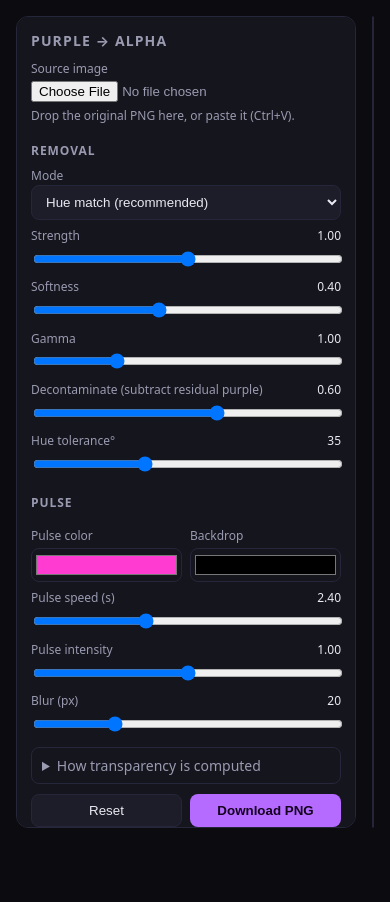
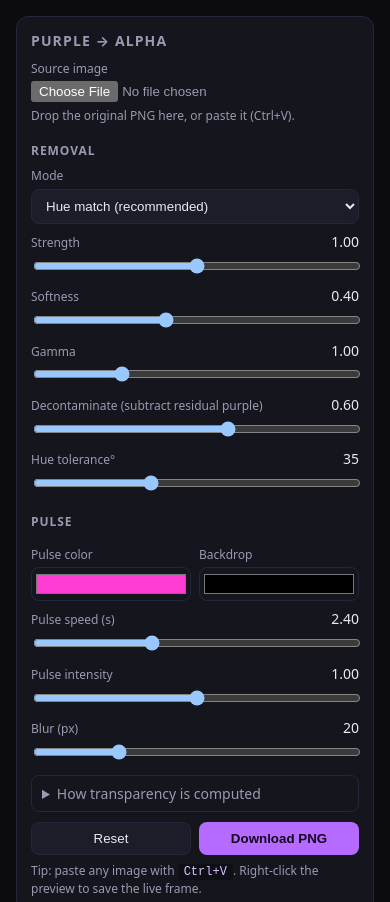
Before and after one commit to DevilsNerve/ChromaKey-Forge, a plain HTML site: page index.html in a window 390 px wide. Shown: the top 902 px of the page. Before the commit the page ends 844 px from the top, so only its background shows below. Drawn offline with Linux system fonts and the light colour scheme.

Commit message:
feat: improve responsive accessibility

```diff
--- a/index.html
+++ b/index.html
@@ -9,6 +9,7 @@
 <html lang="en">
 <head>
 <meta charset="utf-8">
+<meta name="viewport" content="width=device-width, initial-scale=1">
 <title>ChromaKey-Forge — Chroma Key Lab</title>
 <style>
   :root{
@@ -20,8 +21,9 @@
     --line:#26263a;
   }
   *{box-sizing:border-box}
-  html,body{margin:0;height:100%;background:var(--bg);color:var(--ink);font:14px/1.4 system-ui,-apple-system,Segoe UI,Inter,Roboto,sans-serif}
-  .wrap{display:grid;grid-template-columns:340px 1fr;gap:16px;padding:16px;height:100vh}
+  html{color-scheme:dark}
+  html,body{margin:0;min-height:100%;background:var(--bg);color:var(--ink);font:14px/1.4 system-ui,-apple-system,Segoe UI,Inter,Roboto,sans-serif}
+  .wrap{display:grid;grid-template-columns:340px minmax(0,1fr);gap:16px;padding:16px;min-height:100vh;height:100dvh}
   .panel{background:var(--panel);border:1px solid var(--line);border-radius:12px;padding:14px;overflow:auto}
   h1{font-size:14px;letter-spacing:.08em;text-transform:uppercase;margin:0 0 10px;color:var(--muted)}
   h2{font-size:12px;letter-spacing:.08em;text-transform:uppercase;margin:18px 0 8px;color:var(--muted)}
@@ -31,8 +33,11 @@
   input[type=file]{width:100%;color:var(--muted)}
   select,button{width:100%;padding:8px 10px;border-radius:8px;border:1px solid var(--line);background:#1d1d29;color:var(--ink);cursor:pointer}
   button.primary{background:var(--accent);border-color:transparent;color:#15001f;font-weight:600}
+  :is(input,select,button,summary,.credit):focus-visible{outline:3px solid var(--accent);outline-offset:2px}
   .row{display:grid;grid-template-columns:1fr 1fr;gap:8px}
-  .val{float:right;color:var(--ink);font-variant-numeric:tabular-nums}
+  .control-label{display:flex;justify-content:space-between;align-items:baseline;margin:8px 0 4px;gap:8px}
+  .control-label label{margin:0}
+  .val{color:var(--ink);font-variant-numeric:tabular-nums}
   .stage{position:relative;border-radius:12px;overflow:hidden;border:1px solid var(--line);display:flex;align-items:center;justify-content:center;min-height:480px}
   .stage canvas{max-width:100%;max-height:calc(100vh - 64px);display:block;position:relative;z-index:2;filter:drop-shadow(0 0 0 transparent)}
   .pulse{position:absolute;inset:0;z-index:1;pointer-events:none}
@@ -67,65 +72,74 @@
   code{background:#0e0e15;padding:1px 6px;border-radius:4px;color:#d8c2ff}
   .credit{position:absolute;right:10px;bottom:8px;z-index:3;font-size:11px;letter-spacing:.06em;color:#cdb6ff;text-decoration:none;background:rgba(15,15,25,.55);padding:4px 8px;border-radius:6px;border:1px solid rgba(180,140,255,.25);backdrop-filter:blur(4px)}
   .credit:hover{color:#fff;border-color:rgba(180,140,255,.6)}
+  @media (max-width:760px){
+    .wrap{grid-template-columns:minmax(0,1fr);height:auto;min-height:100dvh}
+    .panel{overflow:visible}
+    .stage{min-height:50dvh}
+    .stage canvas{max-height:none}
+  }
+  @media (prefers-reduced-motion:reduce){
+    .pulse::before,.pulse::after{animation:none}
+  }
 </style>
 </head>
 <body>
-<div class="wrap">
+<main class="wrap">
   <div class="panel">
     <h1>Purple → Alpha</h1>
 
-    <label>Source image</label>
-    <input id="file" type="file" accept="image/*">
-    <div class="hint">Drop the original PNG here, or paste it (Ctrl+V).</div>
+    <label for="file">Source image</label>
+    <input id="file" type="file" accept="image/*" aria-describedby="fileHint">
+    <div class="hint" id="fileHint">Drop the original PNG here, or paste it (Ctrl+V).</div>
 
     <h2>Removal</h2>
-    <label>Mode
-      <select id="mode">
-        <option value="hue">Hue match (recommended)</option>
-        <option value="purple">Purple = min(R,B) − G</option>
-        <option value="picked">Pick a color from image</option>
-      </select>
-    </label>
+    <label for="mode">Mode</label>
+    <select id="mode">
+      <option value="hue">Hue match (recommended)</option>
+      <option value="purple">Purple = min(R,B) − G</option>
+      <option value="picked">Pick a color from image</option>
+    </select>
 
     <div id="pickedRow" style="display:none">
-      <label>Target color <input id="target" type="color" value="#a020f0"></label>
+      <label for="target">Target color</label>
+      <input id="target" type="color" value="#a020f0">
       <button id="pickBtn" type="button">Eyedropper (click image)</button>
     </div>
 
-    <label>Strength <span class="val" id="strengthV">1.00</span></label>
+    <div class="control-label"><label for="strength">Strength</label><output class="val" id="strengthV" for="strength">1.00</output></div>
     <input id="strength" type="range" min="0" max="2" step="0.01" value="1">
 
-    <label>Softness <span class="val" id="softV">0.40</span></label>
+    <div class="control-label"><label for="soft">Softness</label><output class="val" id="softV" for="soft">0.40</output></div>
     <input id="soft" type="range" min="0" max="1" step="0.01" value="0.4">
 
-    <label>Gamma <span class="val" id="gammaV">1.00</span></label>
+    <div class="control-label"><label for="gamma">Gamma</label><output class="val" id="gammaV" for="gamma">1.00</output></div>
     <input id="gamma" type="range" min="0.3" max="3" step="0.01" value="1">
 
-    <label>Decontaminate (subtract residual purple) <span class="val" id="decontV">0.60</span></label>
+    <div class="control-label"><label for="decont">Decontaminate (subtract residual purple)</label><output class="val" id="decontV" for="decont">0.60</output></div>
     <input id="decont" type="range" min="0" max="1" step="0.01" value="0.6">
 
-    <label>Hue tolerance° <span class="val" id="tolV">35</span></label>
+    <div class="control-label"><label for="tol">Hue tolerance°</label><output class="val" id="tolV" for="tol">35</output></div>
     <input id="tol" type="range" min="5" max="90" step="1" value="35">
 
     <h2>Pulse</h2>
     <div class="row">
       <div>
-        <label>Pulse color</label>
+        <label for="pulse">Pulse color</label>
         <input id="pulse" type="color" value="#ff3bd1">
       </div>
       <div>
-        <label>Backdrop</label>
+        <label for="bg">Backdrop</label>
         <input id="bg" type="color" value="#000000">
       </div>
     </div>
 
-    <label>Pulse speed (s) <span class="val" id="speedV">2.40</span></label>
+    <div class="control-label"><label for="speed">Pulse speed (s)</label><output class="val" id="speedV" for="speed">2.40</output></div>
     <input id="speed" type="range" min="0.4" max="6" step="0.1" value="2.4">
 
-    <label>Pulse intensity <span class="val" id="intenV">1.00</span></label>
+    <div class="control-label"><label for="inten">Pulse intensity</label><output class="val" id="intenV" for="inten">1.00</output></div>
     <input id="inten" type="range" min="0" max="2" step="0.01" value="1">
 
-    <label>Blur (px) <span class="val" id="blurV">20</span></label>
+    <div class="control-label"><label for="blur">Blur (px)</label><output class="val" id="blurV" for="blur">20</output></div>
     <input id="blur" type="range" min="0" max="80" step="1" value="20">
 
     <details>
@@ -149,10 +163,10 @@
 
   <div class="stage checker" id="stage" style="--pulse:#ff3bd1">
     <div class="pulse" id="pulseEl"></div>
-    <canvas id="out" width="1080" height="1080"></canvas>
-    <a class="credit" href="https://austenjgreen.com" target="_blank" rel="noopener">austenjgreen.com</a>
+    <canvas id="out" width="1080" height="1080" role="img" aria-label="Processed image preview">Processed image preview.</canvas>
+    <a class="credit" href="https://austenjgreen.com" target="_blank" rel="noopener" aria-label="Austen J. Green website (opens in a new tab)">austenjgreen.com</a>
   </div>
-</div>
+</main>
 
 <script>
 const $ = (s)=>document.querySelector(s);
```
